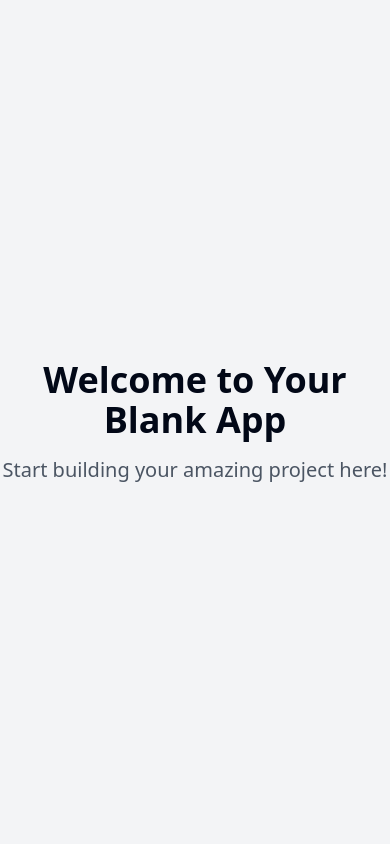
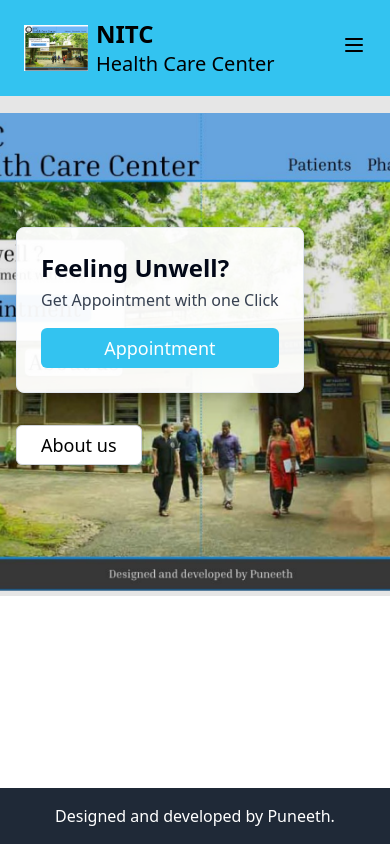
Before and after one commit to puneeth-9810/SE_PROJECT, a React (Vite) app: page / in a window 390 px wide. Built offline with nearby package versions, Linux system fonts and the light colour scheme.

Commit message:
Implement health care center homepage
This commit implements a modern, responsive health care center homepage using React and Vite, styled with Tailwind CSS. The homepage includes a header, background image, appointment section, about us button, and footer.

```diff
--- /dev/null
+++ b/src/components/Footer.tsx
@@ -0,0 +1,10 @@
+
+const Footer = () => {
+  return (
+    <footer className="bg-gray-800 text-white py-4 text-center">
+      <p>Designed and developed by Puneeth.</p>
+    </footer>
+  );
+};
+
+export default Footer;
--- /dev/null
+++ b/src/components/Header.tsx
@@ -0,0 +1,53 @@
+
+import { useState } from "react";
+import { Menu } from "lucide-react";
+
+const Header = () => {
+  const [isMenuOpen, setIsMenuOpen] = useState(false);
+
+  return (
+    <header className="bg-[#33C3F0] text-black py-4 px-6 flex justify-between items-center">
+      <div className="flex items-center">
+        <img
+          src="/lovable-uploads/d0272ec1-ff25-46fa-a627-2955e37e4b90.png"
+          alt="NITC Logo"
+          className="h-16 w-16 object-contain"
+        />
+        <div className="ml-2">
+          <h1 className="text-2xl font-bold">NITC</h1>
+          <h2 className="text-xl">Health Care Center</h2>
+        </div>
+      </div>
+
+      {/* Mobile menu button */}
+      <div className="md:hidden">
+        <button
+          onClick={() => setIsMenuOpen(!isMenuOpen)}
+          className="focus:outline-none"
+        >
+          <Menu size={24} />
+        </button>
+      </div>
+
+      {/* Desktop navigation */}
+      <nav className="hidden md:flex space-x-8">
+        <a href="#patients" className="text-lg hover:underline">Patients</a>
+        <a href="#pharmacist" className="text-lg hover:underline">Pharmacist</a>
+        <a href="#doctor" className="text-lg hover:underline">Doctor</a>
+      </nav>
+
+      {/* Mobile navigation */}
+      {isMenuOpen && (
+        <div className="absolute top-20 right-0 left-0 bg-[#33C3F0] z-10 md:hidden">
+          <div className="flex flex-col items-center py-4">
+            <a href="#patients" className="py-2 text-lg hover:underline">Patients</a>
+            <a href="#pharmacist" className="py-2 text-lg hover:underline">Pharmacist</a>
+            <a href="#doctor" className="py-2 text-lg hover:underline">Doctor</a>
+          </div>
+        </div>
+      )}
+    </header>
+  );
+};
+
+export default Header;
--- /dev/null
+++ b/src/components/HeroSection.tsx
@@ -0,0 +1,41 @@
+
+import { Button } from "@/components/ui/button";
+import { Card } from "@/components/ui/card";
+
+const HeroSection = () => {
+  return (
+    <div className="relative min-h-[500px] md:min-h-[600px] flex items-center">
+      {/* Background image */}
+      <div
+        className="absolute inset-0 bg-cover bg-center z-0"
+        style={{
+          backgroundImage: "url('/lovable-uploads/d0272ec1-ff25-46fa-a627-2955e37e4b90.png')",
+          filter: "brightness(0.9)"
+        }}
+      />
+
+      {/* Content overlay */}
+      <div className="container mx-auto px-4 z-10 flex flex-col items-start">
+        <Card className="bg-white/95 shadow-xl p-6 max-w-md">
+          <h2 className="text-2xl font-bold mb-1">Feeling Unwell?</h2>
+          <p className="text-gray-700 mb-4">Get Appointment with one Click</p>
+
+          <Button
+            className="bg-[#33C3F0] hover:bg-[#33A3D0] text-white font-medium py-2 px-6 rounded-md text-lg w-full md:w-auto"
+          >
+            Appointment
+          </Button>
+        </Card>
+
+        <Button
+          variant="outline"
+          className="mt-8 bg-white hover:bg-gray-100 text-black border border-gray-300 font-medium py-2 px-6 rounded-md text-lg"
+        >
+          About us
+        </Button>
+      </div>
+    </div>
+  );
+};
+
+export default HeroSection;
--- a/src/pages/Index.tsx
+++ b/src/pages/Index.tsx
@@ -1,12 +1,16 @@
-// Update this page (the content is just a fallback if you fail to update the page)
+
+import Header from "@/components/Header";
+import HeroSection from "@/components/HeroSection";
+import Footer from "@/components/Footer";
 
 const Index = () => {
   return (
-    <div className="min-h-screen flex items-center justify-center bg-gray-100">
-      <div className="text-center">
-        <h1 className="text-4xl font-bold mb-4">Welcome to Your Blank App</h1>
-        <p className="text-xl text-gray-600">Start building your amazing project here!</p>
-      </div>
+    <div className="flex flex-col min-h-screen">
+      <Header />
+      <main className="flex-grow">
+        <HeroSection />
+      </main>
+      <Footer />
     </div>
   );
 };
```
Also changed, not shown: public/lovable-uploads/d0272ec1-ff25-46fa-a627-2955e37e4b90.png (added).
